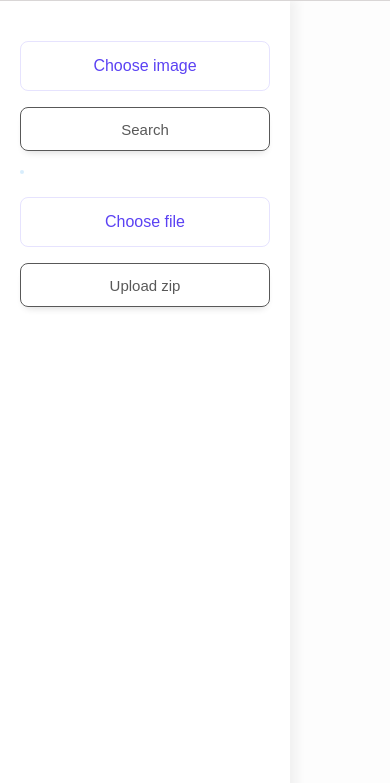
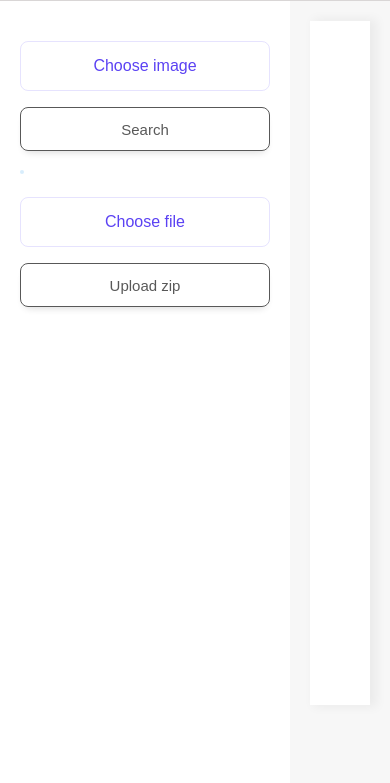
Before and after one commit to tam2511/ImageSearch, a website built with Vite: page frontend/index.html in a window 390 px wide. Shown: the part 61-844 px from the top of the page. Built offline with nearby package versions, Linux system fonts and the light colour scheme.

Commit message:
styles fix

```diff
--- a/frontend/src/style.scss
+++ b/frontend/src/style.scss
@@ -12,9 +12,9 @@ main {
   display: flex;
   background: #fdfdfd;
 
-  @media screen and (max-width: 1024px) {
-    flex-flow: row wrap;
-  }
+  //@media screen and (max-width: 1024px) {
+  //  flex-flow: row wrap;
+  //}
   @media screen and (min-width: 480px) {
     margin: 0 auto;
   }
--- a/frontend/src/style/header/gallery.scss
+++ b/frontend/src/style/header/gallery.scss
@@ -1,10 +1,10 @@
 .gallery {
-  --grid-layout-gap: 10px;
-  --grid-column-count: 7;
-  --grid-item--min-width: 100px;
-  --gap-count: calc(var(--grid-column-count) - 1);
-  --total-gap-width: calc(var(--gap-count) * var(--grid-layout-gap));
-  --grid-item--max-width: calc((100% - var(--total-gap-width)) / var(--grid-column-count));
+  //--grid-layout-gap: 10px;
+  //--grid-column-count: 7;
+  //--grid-item--min-width: 100px;
+  //--gap-count: calc(var(--grid-column-count) - 1);
+  //--total-gap-width: calc(var(--gap-count) * var(--grid-layout-gap));
+  //--grid-item--max-width: calc((100% - var(--total-gap-width)) / var(--grid-column-count));
 
   width: 100%;
   padding: 20px;
@@ -12,19 +12,19 @@
   background: #f7f7f7;
 
   &-images {
-    display: grid;
-    grid-template-columns: repeat(auto-fill, minmax(max(var(--grid-item--min-width), var(--grid-item--max-width)), 1fr));
-    grid-gap: 15px;
-    height: calc(100vh - 120px);
+    //display: grid;
+    //grid-template-columns: repeat(auto-fill, minmax(max(var(--grid-item--min-width), var(--grid-item--max-width)), 1fr));
+    //grid-gap: 15px;
+    height: calc(100vh - 160px);
     overflow-y: auto;
     margin: 0;
     padding: 10px;
     box-shadow: rgba(1, 0, 10, 0.05) 5px 0 10px 2px;
     background: white;
 
-    @media screen and (max-width: 1024px)  {
-      height: calc(100vh - 365px);
-    }
+    //@media screen and (max-width: 1024px)  {
+    //  height: calc(100vh - 365px);
+    //}
   }
 
   &-images_active + &-actions {
@@ -38,10 +38,15 @@
   }
 }
 figure {
+  height: 220px;
+  width: auto;
+  display: inline-block;
+  padding: 5px;
+  text-align: center;
   img {
-    width: 100%;
-    height: calc(100% - 20px);
-    object-fit: cover;
+    //width: 100%;
+    //height: calc(100% - 20px);
+    //object-fit: cover;
   }
 }
 .user-file {
```
